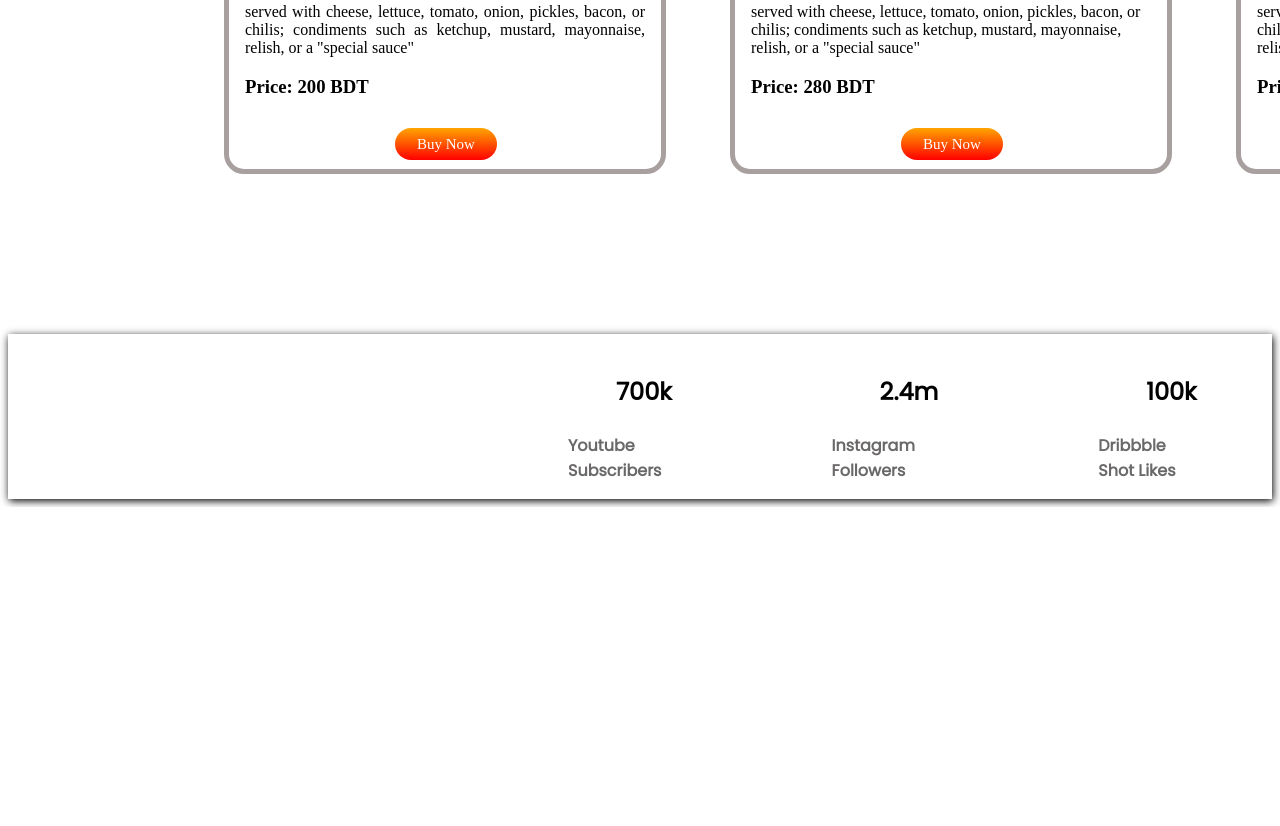
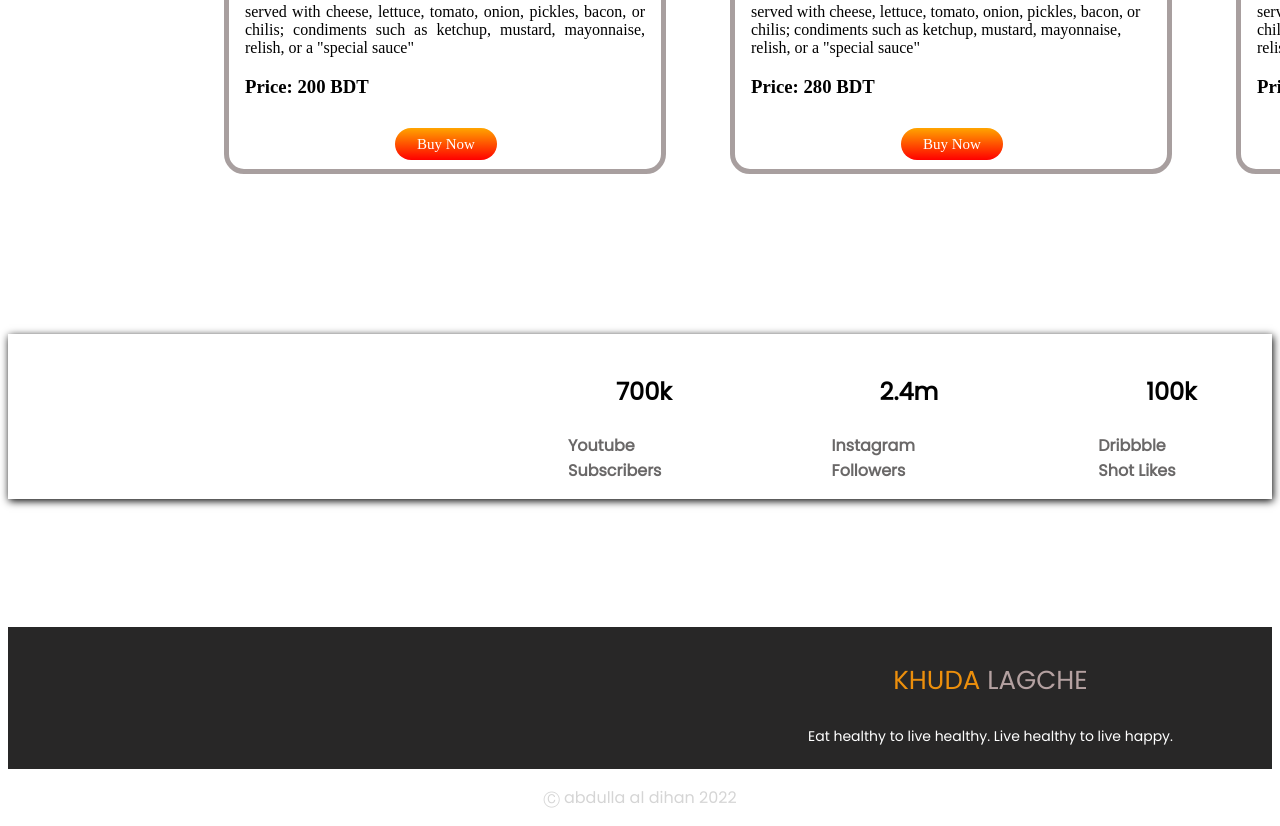
Before and after one commit to dihanalabdulla/FoodHunt, a plain HTML site: page index.html in a window 1280 px wide. Shown: the part 1651-2477 px from the top of the page. Before the commit the page ends 2158 px from the top, so only its background shows below. Drawn offline with Linux system fonts and the light colour scheme.

Commit message:
fotter add and copyright

```diff
--- a/index.html
+++ b/index.html
@@ -147,6 +147,16 @@
             </p>
         </div>
     </section>
+
+    <section class="footer">
+        <div class="khuda-lagche">
+            <p> <span>KHUDA</span> LAGCHE </p>
+            <p class="footer-p">
+                Eat healthy to live healthy. Live healthy to live happy.
+            </p>
+        </div>
+    </section>
+    <p id="copyright">Ⓒ abdulla al dihan 2022</p>
 </body>
 
 </html>
--- a/style.css
+++ b/style.css
@@ -142,3 +142,29 @@ padding-left: 25em;
     padding-top: 1em;
     padding-right: qem;
 }
+.footer{
+    margin-top: 8em;
+    padding-top: .5em;
+    padding-bottom: .5em;
+    display: flex;
+    padding-left: 50em;
+    background-color: rgb(40, 39, 39);
+}
+.khuda-lagche{
+    font-family: 'Poppins', sans-serif;
+    text-align: center;
+    font-size: 26px;
+    color: rgb(180, 161, 161);
+}
+.khuda-lagche span{
+    color: rgb(236, 143, 12);
+}
+.footer-p{
+    font-family: 'Poppins', sans-serif;
+    font-size: 14px;
+    color: white;}
+    #copyright{
+        font-family: 'Poppins', sans-serif;
+        color: rgb(213, 213, 213);
+        text-align: center;
+    }
```
